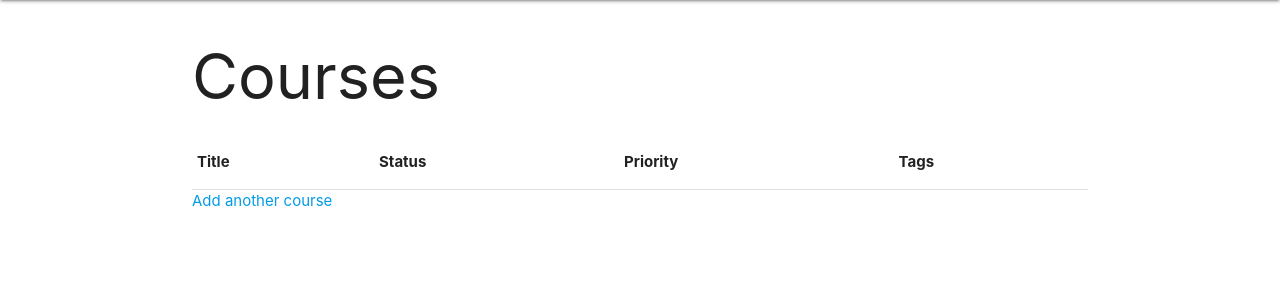
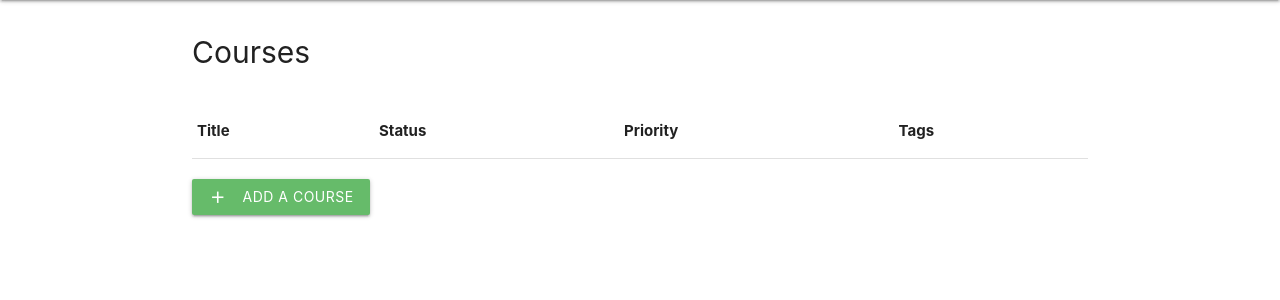
Before and after one commit to hckmd/finish-it-edpf-5023, a Flask app: page /courses/ in a window 1280 px wide. Shown: the part 64-364 px from the top of the page. Run offline with Flask 2, Linux system fonts and the light colour scheme; a user stored in the database is signed in; tables that the repository leaves empty hold one stand-in row (values such as "Sample post"); lists and menus that the app fills with data are empty.

Commit message:
Changes courses_list view to use materialize styles

```diff
--- a/app/courses/templates/courses_list.html
+++ b/app/courses/templates/courses_list.html
@@ -1,8 +1,9 @@
 {% extends "base.html" %}
 
 {% block content %}
-    <h1>Courses</h1>
-    <table>
+    <div class="row">
+        <p class="page-heading">Courses</p>
+        <table class="highlight">
             <thead>
                 <tr>
                     <th>Title</th>
@@ -16,16 +17,31 @@
                 <tr>
                     <td><a href="{{ url_for('courses.view', id = course.id) }}">{{ course.title }}</a></td>
                     <td>{{ course.status }}</td>
-                <td>{{ course.priority }}</td>
+                    <td>
+                        {% if course.priority == 'High' %}
+                        <div class="chip red lighten-4">High</div>
+                        {% elif course.priority == 'Medium' %}
+                        <div class="chip orange lighten-4">Medium</div>
+                        {% else %}
+                        <div class="chip green lighten-4">Low</div>
+                        {% endif %}
+                    </td>
                     <td>
                         {% for tag in course.tags %}
+                        <div class="chip">
                             <a href="{{ url_for('view_by_tag', tag_id = tag.id) }}">
-                        {{ tag.name }}</a>{% if not loop.last %},{% endif %}
+                                {{ tag.name }}</a>
+                        </div>
                         {% endfor %}
                     </td>
                 </tr>
             {% endfor %}
             </tbody>
         </table>
-    <a href="{{ url_for('courses.add') }}">Add another course</a>
+    </div>
+    <div class="row">
+        <a class="waves-effect waves-light btn green lighten-1" href="{{ url_for('courses.add') }}">
+            <i class="material-icons left">add</i>Add a course
+        </a>
+    </div>
 {% endblock %}
```
Lines whose indentation alone changed are shown as unchanged.
